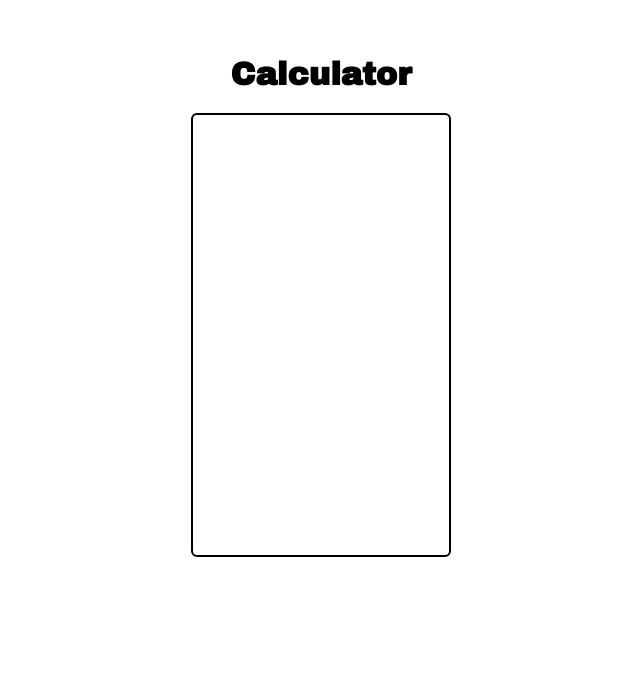
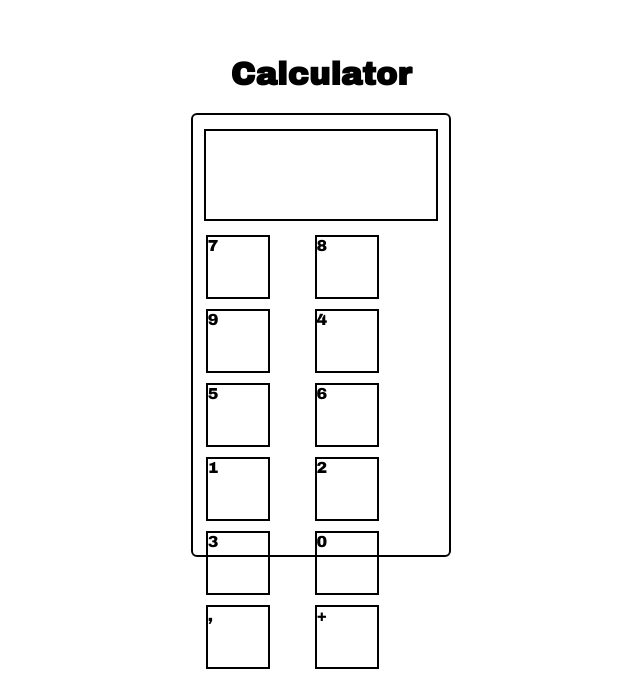
Before and after one commit to kruczys/calculator, a website built with Vite: page index.html in a window 1280 px wide. Shown: the part 104-800 px from the top of the page, without its empty margins (319-959 px from the left). Built offline with nearby package versions, Linux system fonts and the light colour scheme.

Commit message:
feat: Created basic calc layout

```diff
--- a/index.html
+++ b/index.html
@@ -16,7 +16,31 @@
   <body>
     <div class="app">
       <div id="top-section"><h1>Calculator</h1></div>
-      <div id="main-calc-section"></div>
+      <div id="main-calc-section">
+        <div id="display"></div>
+        <div id="buttons-section">
+          <div id="left-buttons-panel">
+            <div class="button">7</div>
+            <div class="button">8</div>
+            <div class="button">9</div>
+            <div class="button">4</div>
+            <div class="button">5</div>
+            <div class="button">6</div>
+            <div class="button">1</div>
+            <div class="button">2</div>
+            <div class="button">3</div>
+            <div class="button">0</div>
+            <div class="button">,</div>
+            <div class="button">+</div>
+          </div>
+          <div id="right-buttons-panel">
+            <div class="button"></div>
+            <div class="button"></div>
+            <div class="button"></div>
+            <div class="button"></div>
+          </div>
+        </div>
+      </div>
     </div>
   </body>
 </html>
--- a/src/style.css
+++ b/src/style.css
@@ -19,4 +19,38 @@ body {
   width: 20%;
   height: 55%;
   border-radius: 6px;
+  display: flex;
+  flex-direction: column;
+  align-items: center;
 }
+
+#display {
+  width: 90%;
+  height: 20%;
+  border: solid black 2px;
+  margin: 14px;
+}
+
+#buttons-section {
+  width: 90%;
+  height: 70%;
+  /* border: solid black 2px; */
+  display: flex;
+}
+
+#left-buttons-panel {
+  width: 75%;
+  height: 100%;
+  /* border: solid black 2px; */
+  display: flex;
+  flex-wrap: wrap;
+  gap: 10px;
+  justify-content: space-between;
+  align-items: center;
+}
+
+#left-buttons-panel > .button {
+  border: solid black 2px;
+  width: 60px;
+  height: 60px;
+}
```
